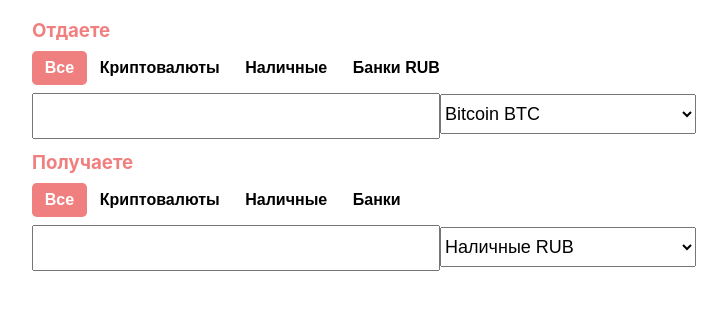
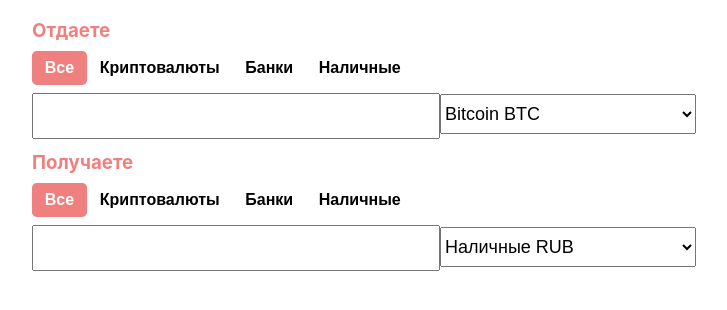
Before and after one commit to shyamrupadas/coin-select, a React (Vite) app: page / in a window 1280 px wide. Shown: the top 310 px of the page, without its empty margins (276-1003 px from the left). Built offline with nearby package versions, Linux system fonts and the light colour scheme.

Commit message:
refactor buttons

```diff
--- a/src/App.tsx
+++ b/src/App.tsx
@@ -3,7 +3,6 @@
 import { useTypedSelector } from './hooks/useTypedSelector'
 import { filteredCategoriesFromSelector, filteredCategoriesToSelector } from './store/categorySelectors'
 import { Button } from './components/Button'
-
 
 const filterMap: any = {
   all: [],
@@ -11,8 +10,16 @@
   bank: ['ACRUB', 'SBERRUB', 'TCSRUB'],
   cash: ['CASHUSD', 'CASHRUB'],
 }
+interface IButton { id: FilterType, label: string }
 
-export type FilterType = 'crypto' | 'bank' | 'cash' | 'all'
+const buttons: IButton[] = [
+  { id: 'all', label: 'Все' },
+  { id: 'crypto', label: 'Криптовалюты' },
+  { id: 'bank', label: 'Банки' },
+  { id: 'cash', label: 'Наличные' },
+]
+
+export type FilterType = 'all' | 'crypto' | 'bank' | 'cash'
 
 export const App = () => {
   const [filterFrom, setFilterFrom] = useState<FilterType>('all')
@@ -30,36 +37,16 @@
           <h3 className={s.header}>Отдаете</h3>
         </header>
         <div className={s.buttons}>
-          <Button onClick={
-            () => {
-              setFilterFrom('all')
-              setFilterTo('all')
-            }}
-                  active={filterFrom === 'all'}
-          >
-            Все
-          </Button>
-          <Button onClick={() => {
-            setFilterFrom('crypto')
-            setFilterTo('all')
-          }}
-                  active={filterFrom === 'crypto'}
-          >Криптовалюты
-          </Button>
-          <Button onClick={() => {
-            setFilterFrom('cash')
-            setFilterTo('all')
-          }}
-                  active={filterFrom === 'cash'}
-          >Наличные
-          </Button>
-          <Button onClick={() => {
-            setFilterFrom('bank')
-            setFilterTo('all')
-          }}
-                  active={filterFrom === 'bank'}
-          >Банки RUB
-          </Button>
+          {buttons.map(button => (
+            <Button onClick={
+              () => {
+                setFilterFrom(button.id)
+                setFilterTo(button.id)
+              }}
+                    active={filterFrom === button.id}>
+              {button.label}
+            </Button>
+          ))}
         </div>
         <div className={s.select}>
           <input type="text" />
@@ -79,18 +66,15 @@
           <h3 className={s.header}>Получаете</h3>
         </header>
         <div className={s.buttons}>
-          <Button onClick={() => setFilterTo('all')}
-                  active={filterTo === 'all'}
-          >Все</Button>
-          <Button onClick={() => setFilterTo('crypto')}
-                  active={filterTo === 'crypto'}
-          >Криптовалюты</Button>
-          <Button onClick={() => setFilterTo('cash')}
-                  active={filterTo === 'cash'}
-          >Наличные</Button>
-          <Button onClick={() => setFilterTo('bank')}
-                  active={filterTo === 'bank'}
-          >Банки</Button>
+          {buttons.map(button => (
+            <Button onClick={
+              () => {
+                setFilterTo(button.id)
+              }}
+                    active={filterTo === button.id}>
+              {button.label}
+            </Button>
+          ))}
         </div>
         <div className={s.select}>
           <input type="text" />
```
